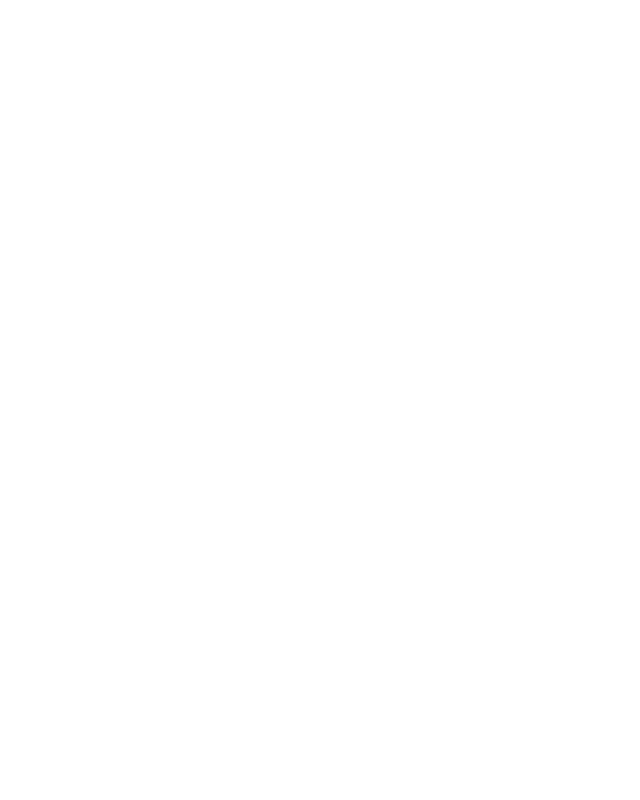
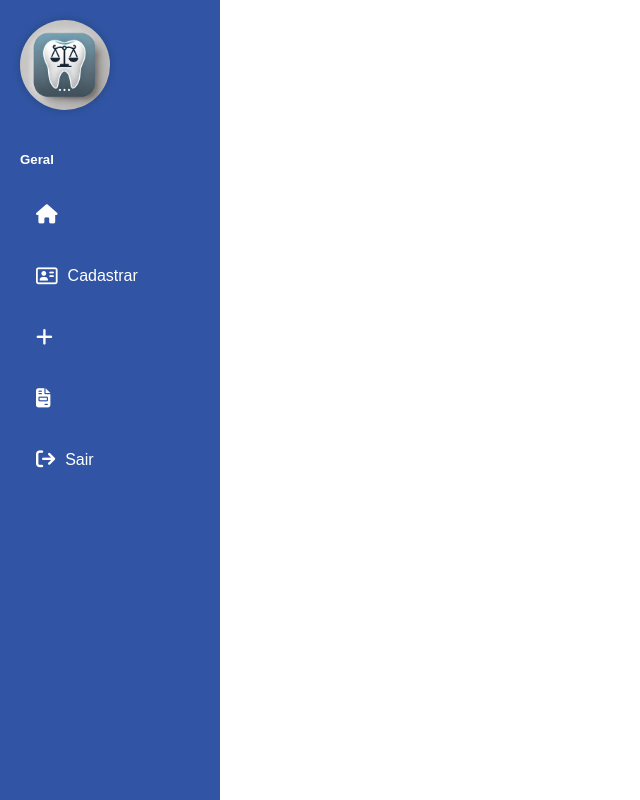
Before and after one commit to thay03/teste-react, a React (Vite) app in the folder meu-projeto/: page /admin in a window 1280 px wide. Before the commit this address had no page. Shown: the whole page, without its empty margins (0-640 px from the left). Built offline with nearby package versions, Linux system fonts and the light colour scheme.

Commit message:
add admin

```diff
--- a/meu-projeto/src/App.jsx
+++ b/meu-projeto/src/App.jsx
@@ -7,6 +7,8 @@
 import GerarNovoCaso from "./pages/GerarNovoCaso";
 import GerarLaudo from "./pages/GerarLaudo";
 import BancoOdontologico from "./pages/BancoOdontologico";
+import Admin from "./adm/Admin";
+import Cadastrar from "./adm/Cadastrar"
 
 function App() {
   return (
@@ -20,6 +22,9 @@
             <Route path="/gerar-novo-caso" element={<GerarNovoCaso />} />
             <Route path="/gerar-laudo/:id" element={<GerarLaudo />} />
             <Route path="/banco-odontologico" element={<BancoOdontologico />} />
+            <Route path = "/admin" element={<Admin/>} />
+            <Route path = "/cadastrar" element={<Cadastrar/>} />
+
           </Routes>
         </div>
       </div>
--- /dev/null
+++ b/meu-projeto/src/adm/Admin.jsx
@@ -0,0 +1,12 @@
+import React from "react";
+import { Link } from "react-router-dom";
+import SidebarAdm from "./SidebarAdm";
+
+function Admin() {
+    return (
+        <div className="dashboard-container">
+      <SidebarAdm /> {/* Adicionando o sidebar */}</div>
+    );
+  }
+
+  export default Admin;
--- /dev/null
+++ b/meu-projeto/src/adm/Cadastrar.jsx
@@ -0,0 +1,12 @@
+import React from "react";
+import { Link } from "react-router-dom";
+import SidebarAdm from "./SidebarAdm";
+
+function Admin() {
+    return (
+        <div className="dashboard-container">
+      <SidebarAdm /> {/* Adicionando o sidebar */}</div>
+    );
+  }
+
+  export default Admin;
--- /dev/null
+++ b/meu-projeto/src/adm/SidebarAdm.jsx
@@ -0,0 +1,24 @@
+import React from "react";
+import { Link } from "react-router-dom";
+import "../components/Sidebar.css"
+import icon from "../assets/icon.webp"
+
+function Sidebar() {
+  return (
+    <div className="sidebar">
+      <div className="icon">
+              <img src={icon} alt="icon-app" />
+         </div>
+      <ul>
+        <h5>Geral</h5>
+        <li><Link to=""><i class="fa-solid fa-house"></i><span></span></Link></li>
+        <li><Link to="/cadastrar"><i class="fa-regular fa-address-card"></i><span>Cadastrar</span></Link></li>
+        <li><Link to=""><i class="fa-solid fa-plus"></i><span></span></Link></li>
+        <li><Link to=""><i class="fa-solid fa-file-invoice"></i><span></span></Link></li>
+        <li><Link to="/"><i class="fa-solid fa-arrow-right-from-bracket"></i><span>Sair</span></Link></li>
+      </ul>
+    </div>
+  );
+}
+
+export default Sidebar;
--- a/meu-projeto/src/pages/Dashboard.tsx
+++ b/meu-projeto/src/pages/Dashboard.tsx
@@ -5,6 +5,8 @@
 import "../styles/Dashboard.css"
 
 function Dashboard() {
+
+
   const casos = [
     { id: 1, nome: "Caso 1", responsavel: "Dr. Silva", status: " Em andamento" },
     { id: 2, nome: "Caso 2", responsavel: "Dr. Souza", status: "Resolvido" },
--- a/meu-projeto/src/pages/Login.jsx
+++ b/meu-projeto/src/pages/Login.jsx
@@ -4,15 +4,26 @@
 import icon from "../assets/icon.webp";
 
 function Login() {
-  const [usuario, setUsuario] = useState("");
   const [senha, setSenha] = useState("");
   const [mostrarSenha, setMostrarSenha] = useState(false);
+  const [tipoUsuario, setTipoUsuario] = useState("");
   const navigate = useNavigate();
 
   const handleSubmit = (e) => {
     e.preventDefault();
-    if (usuario && senha) {
-      navigate("/dashboard");
+    if (!tipoUsuario || !senha) {
+      alert("Selecione um tipo");
+      return;
+    }
+
+    localStorage.setItem("tipoUsuario", tipoUsuario);
+
+    //Rotas para acesso de cada cargo
+
+    if(tipoUsuario === "admin"){
+      navigate("/admin");
+    } else if (tipoUsuario === "perito"){
+      navigate("/dashboard")
     }
   };
 
@@ -26,13 +37,15 @@
       <form onSubmit={handleSubmit} className="login-form">
         <label>
           Usuário:
-          <input
-            type="text"
-            value={usuario}
-            onChange={(e) => setUsuario(e.target.value)}
-            required
-            size="30"
-          />
+        <select
+          value={tipoUsuario}
+          onChange={(e) => setTipoUsuario(e.target.value)}
+          required>
+            <option value="Selecione"> Selecione</option>
+            <option value="admin"> Administrador</option>
+            <option value="perito"> Perito </option>
+        </select>
+
         </label>
 
         <label>
```
Also changed, not shown: meu-projeto/src/adm/Admin.css (added).
